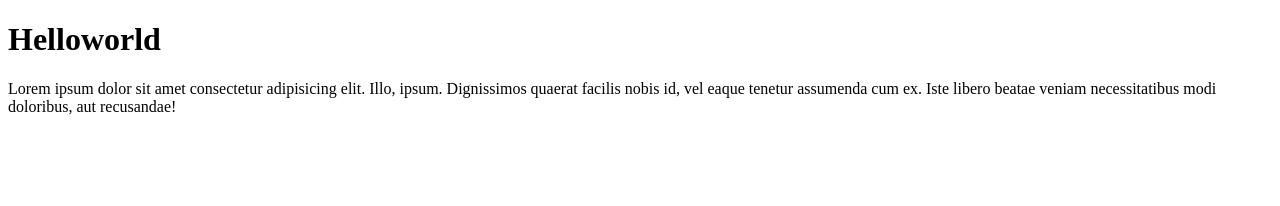
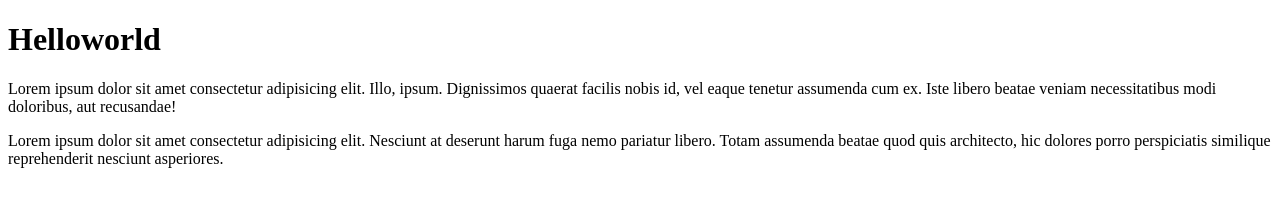
Before and after one commit to zinchenko23/project-1, a plain HTML site: page index.html in a window 1280 px wide. Drawn offline with Linux system fonts and the light colour scheme.

Commit message:
index.html-mod

```diff
--- a/index.html
+++ b/index.html
@@ -12,6 +12,9 @@
 	<h1>Helloworld</h1>
 	<p>Lorem ipsum dolor sit amet consectetur adipisicing elit. Illo, ipsum. Dignissimos quaerat facilis nobis id, vel
 		eaque tenetur assumenda cum ex. Iste libero beatae veniam necessitatibus modi doloribus, aut recusandae!</p>
+	<p>Lorem ipsum dolor sit amet consectetur adipisicing elit. Nesciunt at deserunt harum fuga nemo pariatur libero.
+		Totam assumenda beatae quod quis architecto, hic dolores porro perspiciatis similique reprehenderit nesciunt
+		asperiores.</p>
 </body>
 
 </html>
```
